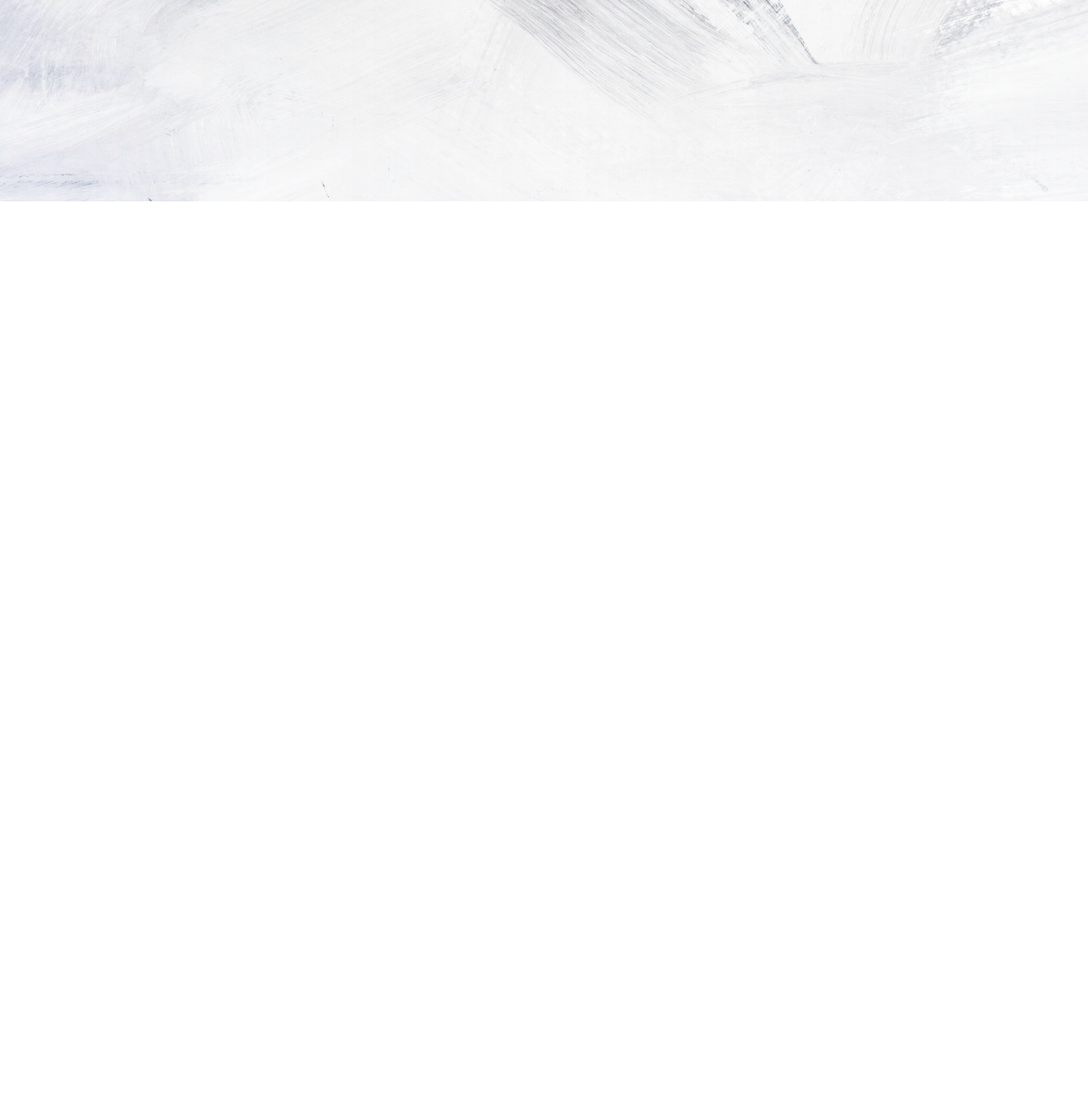
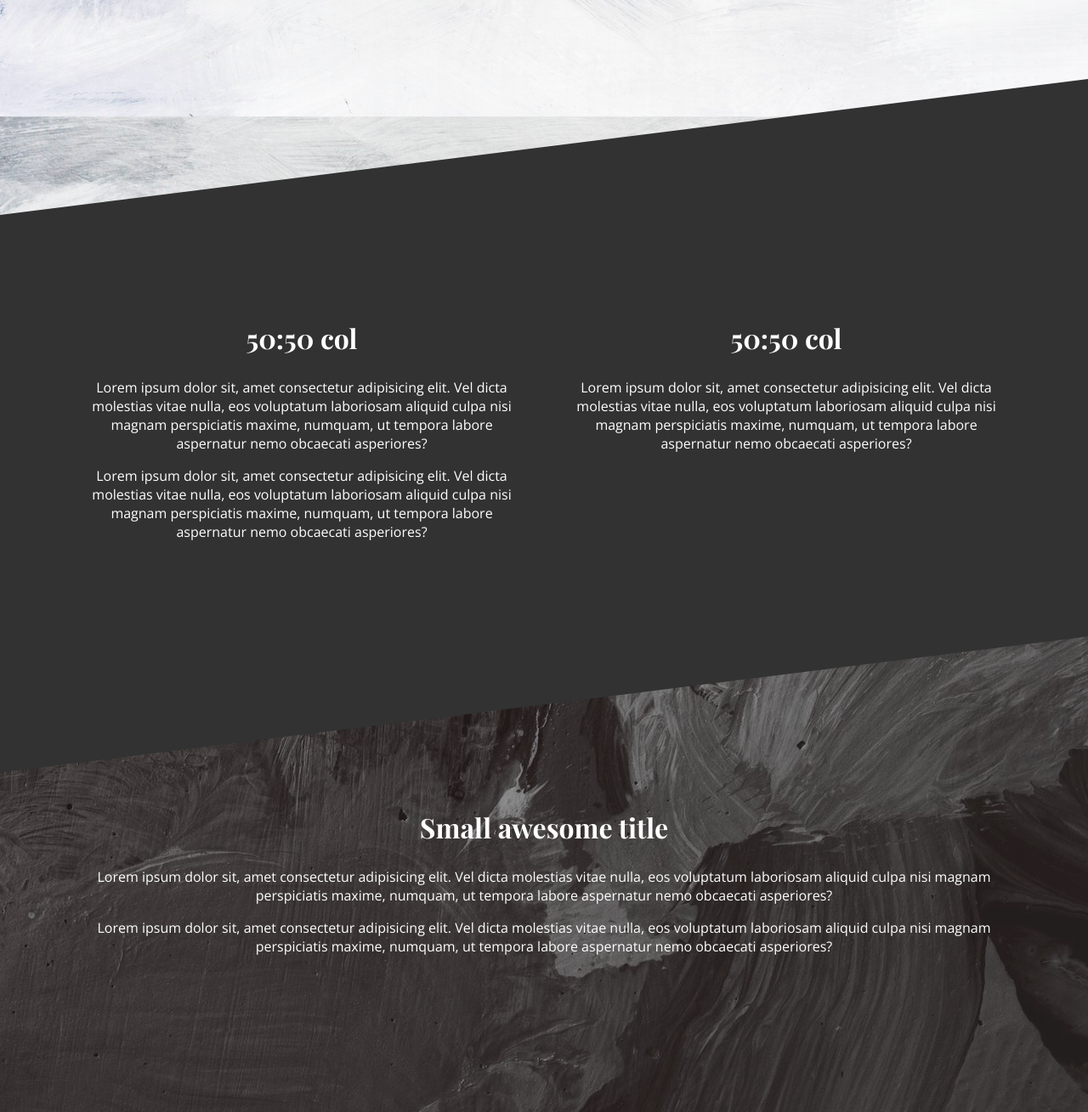
Before and after one commit to actualcactuar/myGithubLanding, a website built with webpack: page app/index.html in a window 1280 px wide. Shown: the part 716-2025 px from the top of the page at 85% size. Before the commit the page ends 953 px from the top, so only its background shows below. Built offline with nearby package versions, Linux system fonts and the light colour scheme.

Commit message:
first proposal of full layout

```diff
--- a/app/index.html
+++ b/app/index.html
@@ -51,13 +51,37 @@
         </div>
 
 
-        <div class="section">
-
+        <div class="section section__dark section--clip">
+            <div class="row">
+                <div class="col-1-of-2">
+                    <div class="u-text-center">
+                        <h2 class="title-small">50:50 col</h2>
+                        <p>Lorem ipsum dolor sit, amet consectetur adipisicing elit. Vel dicta molestias vitae nulla, eos voluptatum laboriosam aliquid culpa nisi magnam perspiciatis maxime, numquam, ut tempora labore aspernatur nemo obcaecati asperiores?</p>
+                        <p>Lorem ipsum dolor sit, amet consectetur adipisicing elit. Vel dicta molestias vitae nulla, eos voluptatum laboriosam aliquid culpa nisi magnam perspiciatis maxime, numquam, ut tempora labore aspernatur nemo obcaecati asperiores?</p>
+                    </div>
+                </div>
+                <div class="col-1-of-2">
+                    <div class="u-text-center">
+                        <h2 class="title-small">50:50 col</h2>
+                        <p>Lorem ipsum dolor sit, amet consectetur adipisicing elit. Vel dicta molestias vitae nulla, eos voluptatum laboriosam aliquid culpa nisi magnam perspiciatis maxime, numquam, ut tempora labore aspernatur nemo obcaecati asperiores?</p>
+                    </div>
+                </div>
+            </div>
         </div>
-
 
         <div class="section footer">
 
+                <div class="row">
+                        <div class="col-1-of-3">
+
+                                <div class="u-text-center">
+                                    <h2 class="title-small">Small awesome title</h2>
+                                    <p>Lorem ipsum dolor sit, amet consectetur adipisicing elit. Vel dicta molestias vitae nulla, eos voluptatum laboriosam aliquid culpa nisi magnam perspiciatis maxime, numquam, ut tempora labore aspernatur nemo obcaecati asperiores?</p>
+                                    <p>Lorem ipsum dolor sit, amet consectetur adipisicing elit. Vel dicta molestias vitae nulla, eos voluptatum laboriosam aliquid culpa nisi magnam perspiciatis maxime, numquam, ut tempora labore aspernatur nemo obcaecati asperiores?</p>
+                                </div>
+
+                        </div>
+                    </div>
         </div>
 
     </div>
--- a/app/src/styles/base/_typography.scss
+++ b/app/src/styles/base/_typography.scss
@@ -11,7 +11,6 @@ body {
 .title-large{
     font-family: $font-title;
     font-size: 5rem;
-    text-align: center;
     color:$color-black;
     position: relative;
     display: block;
--- a/app/src/styles/base/_utilities.scss
+++ b/app/src/styles/base/_utilities.scss
@@ -18,7 +18,7 @@
         background-position: 50%;
         transform: scale(10, 10);
         opacity: 0;
-        transition: transform .3s, opacity 1s;
+        transition: transform .5s, opacity 1s;
 
 
     }
@@ -34,3 +34,6 @@
 .u-text-center{
     text-align: center;
 }
+.u-text-right{
+    text-align: right;
+}
--- a/app/src/styles/components/_section.scss
+++ b/app/src/styles/components/_section.scss
@@ -13,6 +13,25 @@
         padding: 3rem 6rem;
         margin:0 6rem;
     }
+
+    &--clip{
+        padding: 15rem 0rem;
+        clip-path: polygon(0 10rem,100% 0, 100% calc(100% - 10rem), 0 100%);
+        z-index: 10;
+    }
+
+    &__dark{
+        color:$color-white;
+        background-color: $color-black;
+    }
+
+    &.footer{
+        background-image:linear-gradient(90deg, rgba($color-black,0.4),rgba($color-black,0.6)), url("/assets/wallpapers/browser-black-paint.jpg");
+        margin-top: -10rem;
+        padding-top:10rem;
+        min-height: calc(50vh + 10rem);
+        color:$color-white;
+    }
 }
 
 @media screen and (max-width:$small-tablet){
--- a/app/src/styles/layout/_flexgrid.scss
+++ b/app/src/styles/layout/_flexgrid.scss
@@ -21,7 +21,10 @@
         width:33.33%;
         min-width: $row-break-width * 0.33;
     }
-
+    .col-1-of-2{
+        width:50%;
+        min-width: $row-break-width * 0.5;
+    }
 
     .col-2-of-3{
         width: 66.66%;
--- a/app/src/styles/pages/_landing.scss
+++ b/app/src/styles/pages/_landing.scss
@@ -3,7 +3,7 @@
     box-sizing: border-box;
     background-size: cover;
     background-position: center center;
-    background-attachment: scroll;
+    background-attachment: fixed;
     display: flex;
     flex-direction: column;
     align-items: stretch;
```
